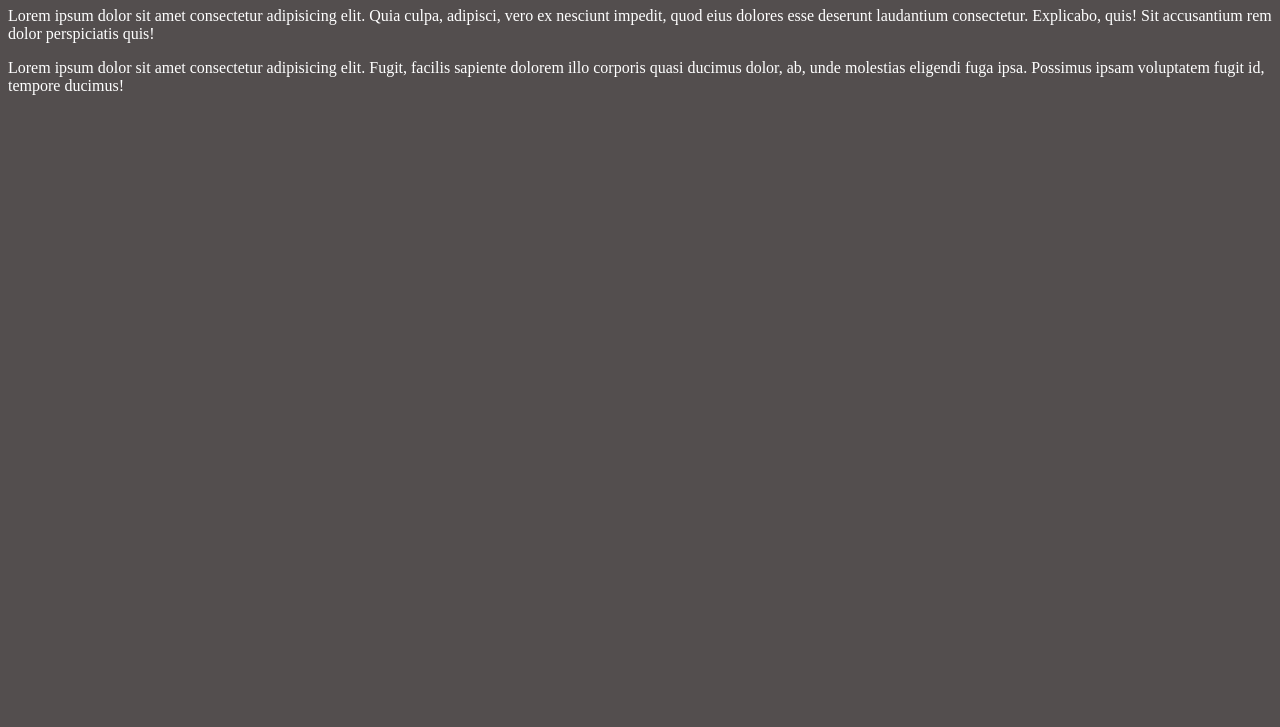
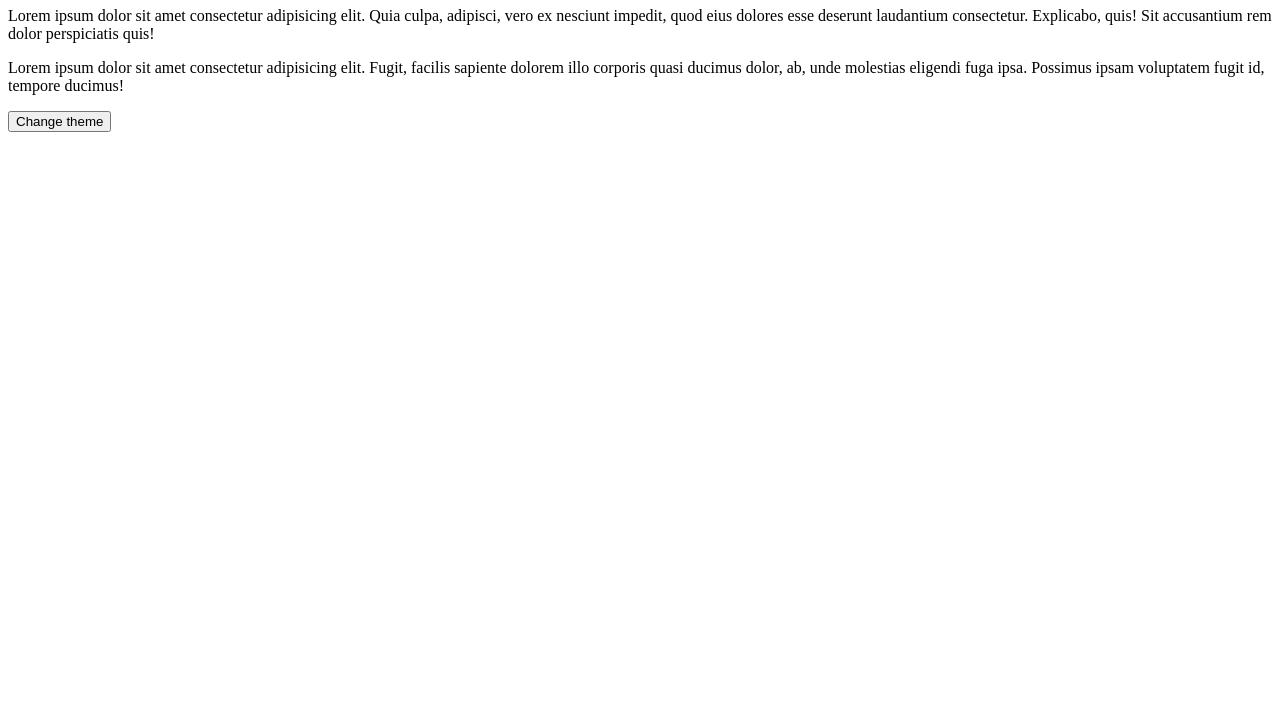
Before and after one commit to hsc996/feb24-t3w3-theme-toggler, a plain HTML site: page src/index.html in a window 1280 px wide. Shown: the part 73-800 px from the top of the page. Drawn offline with Linux system fonts and the light colour scheme.

Commit message:
feat: rearranged functions

```diff
--- a/src/cssThemeToggler.js
+++ b/src/cssThemeToggler.js
@@ -1,4 +1,8 @@
 console.log("CSS Theme toggler loaded and running!");
+
+let rootElement = document.querySelector(":root");
+
+let themeToggleButton = document.getElementById("themeToggle");
 
 let themes = [
     {
@@ -22,28 +26,99 @@ let themes = [
 // Read theme name stored in local storage
 // And update CSS variable based on that name
 function getChosenTheme(){
+    let foundTheme = localStorage.getItem("theme");
+    console.log(foundTheme);
+    return foundTheme;
+}
+
+// Set theme name to local storage
+// Update CSS cariables based on that name
+function setChosenTheme(newThemeName){
+    localStorage.setItem("theme", newThemeName);
+    updateCssVariables();
+}
+
+if (getChosenTheme() == null) {
+    // If a theme DOES NOT exist in local storage
+    // get the theme's system light/dark preferences
+    // and apply that
+    const darkThemeMq = window.matchMedia("(prefers-color-scheme: dark)");
+    if (darkThemeMq.matches) {
+        // Theme set to dark
+        setChosenTheme("dark");
+        console.log("No theme found, applied the dark theme.")
+    } else {
+        //Theme set to light
+        setChosenTheme("light");
+        console.log("No theme found, applied the light theme.")
+    }
+} else {
+    // If a theme DOES exist in local storage
+    // apply that theme's properties to CSS
+    updateCssVariables();
+}
+
+
+function updateButtonText(){
+    // Read the current theme
+    if (getChosenTheme() == "dark"){
+     // Change button text to say that other theme
+    } else {
+
+    }
+
 
 }
 
-function setChosenTheme(){
 
+function toggleTheme(){
+    if (getChosenTheme() == "dark"){
+        // Set to light
+        setChosenTheme("light");
+        // Set button text to "Change theme to dark"
+        themeToggleButton.innerText = "Change to Dark Mode";
+    } else {
+        // Set to dark
+        setChosenTheme("dark");
+        // Set button text to "Change theme to light"
+        themeToggleButton.innerText = "Change to Light Mode";
+    }
 }
+
+
+themeToggleButton.onclick = toggleTheme;
+// themeToggleButton.addEventListener("click", toggleTheme)
+
+
 // Loop through properties key in chosen theme object
 // And apply those properties to CSS
-function updateCSSvariables(){
+function updateCssVariables(){
+    // Find the matching theme object
+    let matchingTheme = themes.find(themeObject => themeObject.name == getChosenTheme());
+    console.log(matchingTheme);
+
+    // Find the properties object in the matching theme object
+    // Loop through all the properties
+    Object.keys(matchingTheme.properties).forEach(cssProperty => {
+        console.log(cssProperty + ": " + matchingTheme.properties[cssProperty])
+    // Apply property value to CSS variables
+        rootElement.style.setProperty(`--${cssProperty}`, matchingTheme.properties[cssProperty])
+    });
+    // for (const cssProperty of matchingTheme.properties) {
+    //     console.log(cssProperty);
+    // }
 
 }
 
-let rootElement = document.querySelector(":root");
 
-function getVariablesFromCSS(){
-    console.log(rootElement);
+// function getVariablesFromCSS(){
+//     console.log(rootElement);
 
-    // console.log(document.documentElement.style.getPropertyValue("--backgroundColour"));
+//     // console.log(document.documentElement.style.getPropertyValue("--backgroundColour"));
 
-    let rootStyles = getComputedStyle(rootElement);
+//     let rootStyles = getComputedStyle(rootElement);
 
-    console.log(rootStyles.getPropertyValue("--backgroundColour"));
-}
+//     console.log(rootStyles.getPropertyValue("--backgroundColour"));
+// }
 
-getVariablesFromCSS();
+// getVariablesFromCSS();
--- a/src/index.html
+++ b/src/index.html
@@ -13,6 +13,8 @@
 
     <p>Lorem ipsum dolor sit amet consectetur adipisicing elit. Fugit, facilis sapiente dolorem illo corporis quasi ducimus dolor, ab, unde molestias eligendi fuga ipsa. Possimus ipsam voluptatem fugit id, tempore ducimus!</p>
 
+    <button id="themeToggle">Change theme</button>
+
     <script src="./cssThemeToggler.js"></script>
 </body>
 </html>
```
